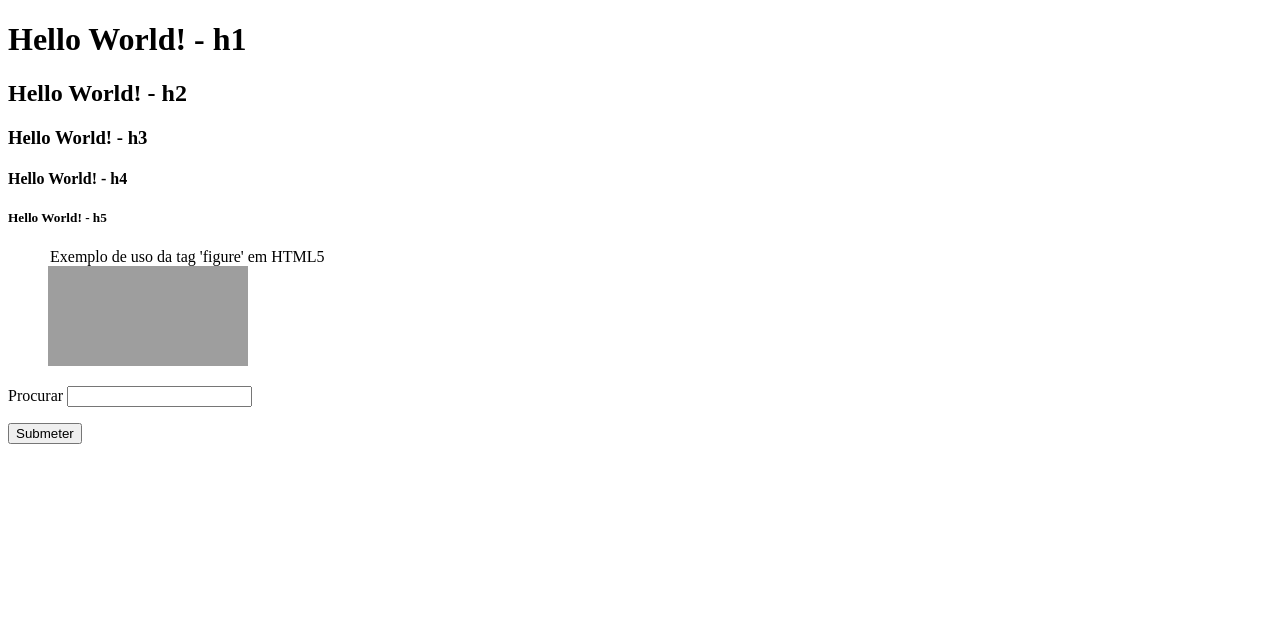
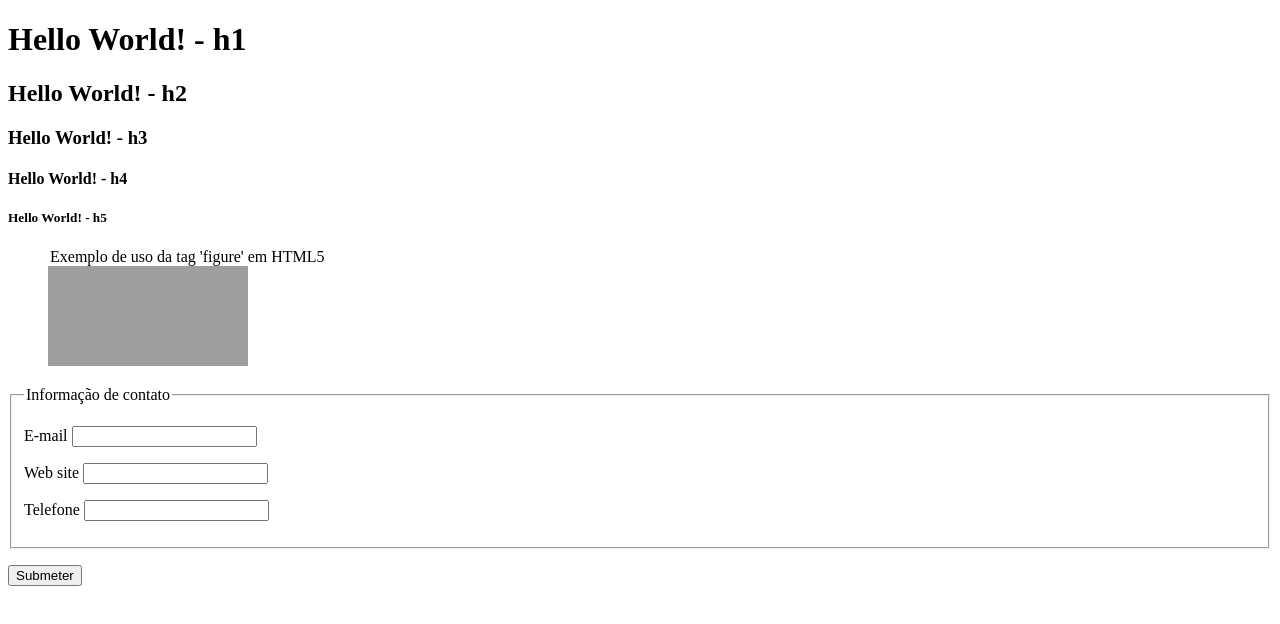
Before and after one commit to RafaelZulianeli/HTML, a plain HTML site: page index.html in a window 1280 px wide. Drawn offline with Linux system fonts and the light colour scheme; grey boxes are pictures that could not be loaded.

Commit message:
validacao email e url

```diff
--- a/index.html
+++ b/index.html
@@ -24,9 +24,18 @@
     </figure>
 
     <form>
-      <p>
-        <label>Procurar <input type="search" name="query"/></label>
-      </p>
+      <fieldset>
+        <legend>Informação de contato</legend>
+        <p>
+          <label>E-mail <input type="email" name="email"/></label>
+        </p>
+        <p>
+          <label>Web site <input type="url" name="website"/></label>
+        </p>
+        <p>
+          <label>Telefone <input type="tel" name="fone"/></label>
+        </p>
+      </fieldset>
       <p><button type="submit">Submeter</button></p>
     </form>
   </body>
```
